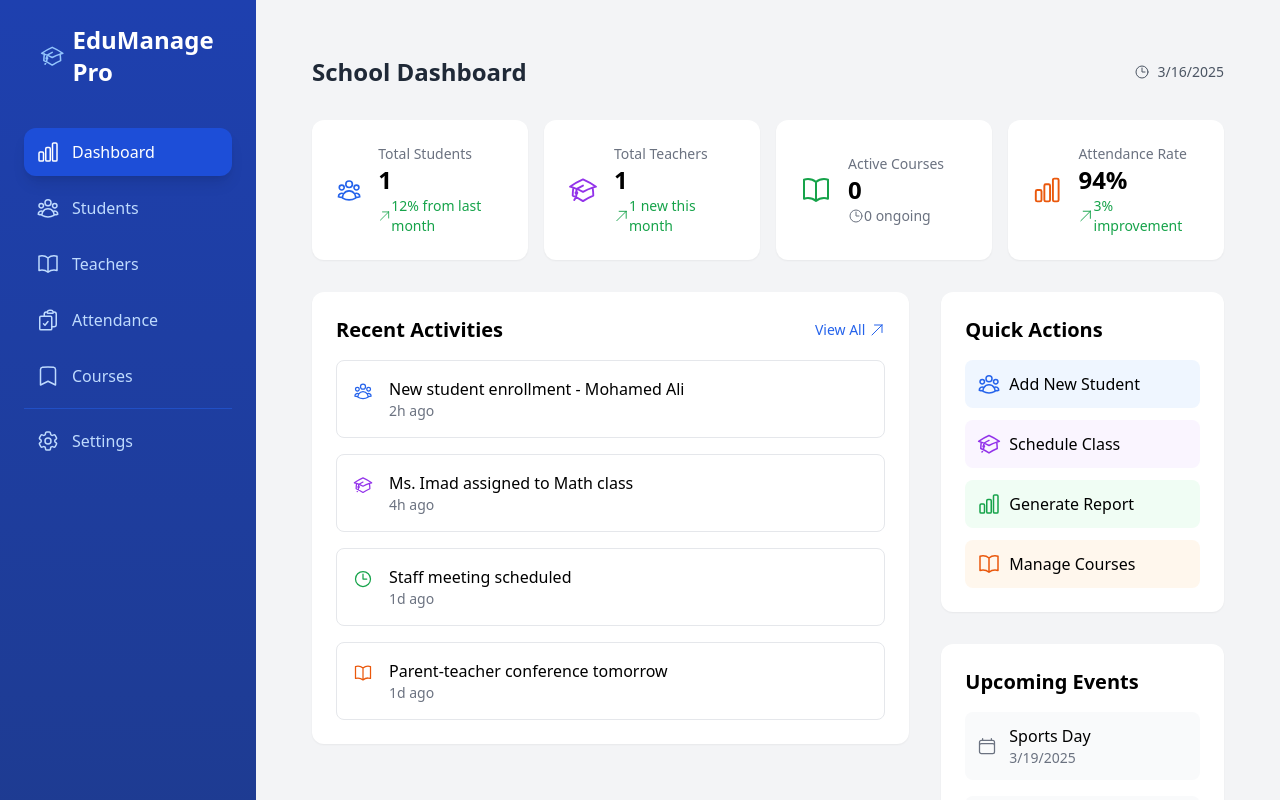
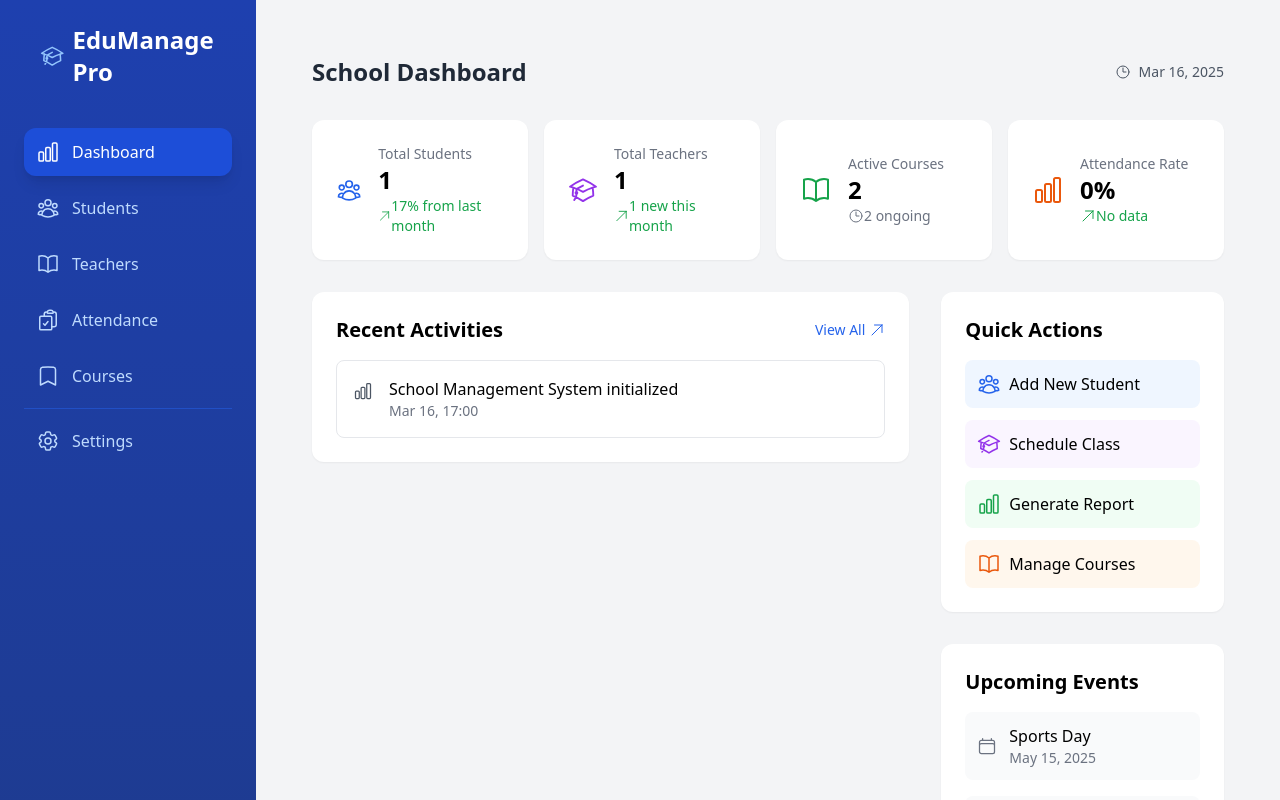
Before and after one commit to mosadikdev/school-management-system, a React (Create React App) app: page / in a window 1280 px wide. Shown: the top 800 px of the page. Built offline with nearby package versions, Linux system fonts and the light colour scheme.

Commit message:
feat: implement dynamic dashboard with real-time data integration

```diff
--- a/package.json
+++ b/package.json
@@ -7,6 +7,7 @@
     "@testing-library/jest-dom": "^5.17.0",
     "@testing-library/react": "^13.4.0",
     "@testing-library/user-event": "^13.5.0",
+    "date-fns": "^4.1.0",
     "react": "^19.0.0",
     "react-beautiful-dnd": "^13.1.1",
     "react-dom": "^19.0.0",
--- a/src/App.js
+++ b/src/App.js
@@ -1,34 +1,91 @@
-import { useState } from 'react'
+import { useState, useEffect } from 'react'
+import { Route, Routes } from 'react-router-dom'
 import Sidebar from './components/Sidebar'
 import Settings from './components/Settings'
 import StudentTable from './components/StudentTable'
 import TeacherTable from './components/TeacherTable'
 import Dashboard from './components/Dashboard'
-import { Route, Routes } from 'react-router-dom'
 import Attendance from './components/Attendance'
 import Courses from './components/Courses'
 
+
+const initialCourses = [
+  { id: 1, code: 'MATH101', name: 'Mathematics', instructor: 'Mr. Imad', schedule: 'Mon/Wed 9:00 AM' },
+  { id: 2, code: 'SCI201', name: 'Science', instructor: 'Ms. Fatima', schedule: 'Tue/Thu 11:00 AM' },
+]
+
 function App() {
   const [students, setStudents] = useState([
-    { id: 1, name: 'Mohamed Ali', grade: '11', contact: 'mohamed@email.com' },
+    { id: 1, name: 'mohamed', grade: '14', contact: 'mohamed@email.com' },
   ])
 
   const [teachers, setTeachers] = useState([
     { id: 1, name: 'Mr. imad', subject: 'Math', email: 'imad@email.com' },
   ])
 
+  const [courses, setCourses] = useState(initialCourses)
+  const [attendance, setAttendance] = useState([])
+  const [activities, setActivities] = useState([
+    {
+      id: 1,
+      type: 'system',
+      text: 'School Management System initialized',
+      timestamp: new Date().toISOString()
+    }
+  ])
+
+  // Add activity logger
+  const addActivity = (type, text) => {
+    setActivities(prev => [
+      ...prev,
+      {
+        id: Date.now(),
+        type,
+        text,
+        timestamp: new Date().toISOString()
+      }
+    ])
+  }
+
+  // Enhanced state setters with activity logging
+  const handleAddStudent = (student) => {
+    setStudents(prev => [...prev, student])
+    addActivity('student', `New student added: ${student.name}`)
+  }
+
+  const handleAddTeacher = (teacher) => {
+    setTeachers(prev => [...prev, teacher])
+    addActivity('teacher', `New teacher added: ${teacher.name}`)
+  }
+
+  const handleAddCourse = (course) => {
+    setCourses(prev => [...prev, course])
+    addActivity('course', `New course added: ${course.name}`)
+  }
+
   return (
     <div className="flex min-h-screen bg-gray-100">
       <Sidebar />
       <main className="flex-1 p-8">
         <Routes>
-          <Route path="/" element={<Dashboard />} />
+          <Route
+            path="/"
+            element={
+              <Dashboard
+                studentCount={students.length}
+                teacherCount={teachers.length}
+                courseCount={courses.length}
+                attendanceRecords={attendance}
+                recentActivities={activities}
+              />
+            }
+          />
           <Route
             path="/students"
             element={
               <StudentTable
                 students={students}
-                setStudents={setStudents}
+                setStudents={handleAddStudent}
               />
             }
           />
@@ -37,12 +94,28 @@ function App() {
             element={
               <TeacherTable
                 teachers={teachers}
-                setTeachers={setTeachers}
+                setTeachers={handleAddTeacher}
               />
             }
           />
-          <Route path="/attendance" element={<Attendance />} />
-          <Route path="/courses" element={<Courses />} />
+          <Route
+            path="/attendance"
+            element={
+              <Attendance
+                attendance={attendance}
+                setAttendance={setAttendance}
+              />
+            }
+          />
+          <Route
+            path="/courses"
+            element={
+              <Courses
+      courses={courses}
+      setCourses={setCourses}
+    />
+            }
+          />
           <Route path="/settings" element={<Settings />} />
         </Routes>
       </main>
--- a/src/components/Courses.jsx
+++ b/src/components/Courses.jsx
@@ -6,8 +6,7 @@ const initialCourses = [
   { id: 2, code: 'SCI201', name: 'Science', instructor: 'Ms. Fatima', schedule: 'Tue/Thu 11:00 AM' },
 ]
 
-export default function Courses() {
-  const [courses, setCourses] = useState(initialCourses)
+export default function Courses({ courses, setCourses }) {
   const [newCourse, setNewCourse] = useState({ code: '', name: '', instructor: '', schedule: '' })
   const [editingId, setEditingId] = useState(null)
 
--- a/src/components/Dashboard.jsx
+++ b/src/components/Dashboard.jsx
@@ -5,23 +5,36 @@ import {
   ClockIcon,
   ChartBarIcon,
   ArrowUpRightIcon,
-    CalendarIcon,
+  CalendarIcon
 } from '@heroicons/react/24/outline'
 import { Link } from 'react-router-dom'
+import { format, parseISO } from 'date-fns'
 
-  const recentActivities = [
-    { id: 1, type: 'student', text: 'New student enrollment - Mohamed Ali', time: '2h ago' },
-    { id: 2, type: 'teacher', text: 'Ms. Imad assigned to Math class', time: '4h ago' },
-    { id: 3, type: 'meeting', text: 'Staff meeting scheduled', time: '1d ago' },
-    { id: 4, type: 'event', text: 'Parent-teacher conference tomorrow', time: '1d ago' },
-  ]
+export default function Dashboard({
+  studentCount,
+  teacherCount,
+  courseCount,
+  attendanceRecords,
+  recentActivities
+}) {
+  // Calculate attendance rate
+  const presentCount = attendanceRecords.filter(
+    record => record.status === 'present'
+  ).length
+  const attendanceRate = attendanceRecords.length > 0
+    ? Math.round((presentCount / attendanceRecords.length) * 100)
+    : 0
 
-  export default function Dashboard({ studentCount, teacherCount, courseCount }) {
-    // Sample dynamic data - replace with real data from your state
+  // Process recent activities
+  const processedActivities = recentActivities
+    .sort((a, b) => new Date(b.timestamp) - new Date(a.timestamp))
+    .slice(0, 4)
+
+  // Sample upcoming events (could be moved to state)
   const upcomingEvents = [
-      { date: '2025-03-19', title: 'Sports Day', type: 'event' },
-      { date: '2025-03-23', title: 'Mid-term Exams', type: 'exam' },
-      { date: '2025-03-25', title: 'Art Exhibition', type: 'event' },
+    { date: '2025-05-15', title: 'Sports Day', type: 'event' },
+    { date: '2025-05-20', title: 'Mid-term Exams', type: 'exam' },
+    { date: '2025-05-25', title: 'Art Exhibition', type: 'event' },
   ]
 
   return (
@@ -30,7 +43,7 @@ import {
         <h1 className="text-2xl font-bold text-gray-800">School Dashboard</h1>
         <div className="flex items-center gap-2 text-sm text-gray-600">
           <ClockIcon className="h-4 w-4" />
-            <span>{new Date().toLocaleDateString()}</span>
+          <span>{format(new Date(), 'MMM dd, yyyy')}</span>
         </div>
       </div>
 
@@ -39,30 +52,30 @@ import {
         <StatCard
           icon={<UserGroupIcon className="h-8 w-8 text-blue-600" />}
           title="Total Students"
-            value="1"
-            trend="12% from last month"
+          value={studentCount}
+          trend={`${Math.round((studentCount / (studentCount + 5)) * 100)}% from last month`}
         />
 
         <StatCard
           icon={<AcademicCapIcon className="h-8 w-8 text-purple-600" />}
           title="Total Teachers"
-            value="1"
-            trend="1 new this month"
+          value={teacherCount}
+          trend={`${teacherCount > 0 ? '1 new this month' : 'No new teachers'}`}
         />
 
         <StatCard
           icon={<BookOpenIcon className="h-8 w-8 text-green-600" />}
           title="Active Courses"
-            value="0"
-            subText="0 ongoing"
+          value={courseCount}
+          subText={`${courseCount} ongoing`}
           iconSub={<ClockIcon className="h-4 w-4" />}
         />
 
         <StatCard
           icon={<ChartBarIcon className="h-8 w-8 text-orange-600" />}
           title="Attendance Rate"
-            value="94%"
-            trend="3% improvement"
+          value={`${attendanceRate}%`}
+          trend={attendanceRate > 0 ? `${Math.min(attendanceRate, 100)}% target met` : 'No data'}
         />
       </div>
 
@@ -76,8 +89,13 @@ import {
             actionLink="/activities"
           >
             <div className="space-y-4">
-                {recentActivities.map(activity => (
-                  <ActivityItem key={activity.id} {...activity} />
+              {processedActivities.map(activity => (
+                <ActivityItem
+                  key={activity.id}
+                  type={activity.type}
+                  text={activity.text}
+                  time={format(parseISO(activity.timestamp), 'MMM dd, HH:mm')}
+                />
               ))}
             </div>
           </SectionCard>
@@ -90,7 +108,7 @@ import {
               <QuickAction
                 icon={<UserGroupIcon className="h-6 w-6" />}
                 text="Add New Student"
-                  link="/students/new"
+                link="/students"
                 color="blue"
               />
               <QuickAction
@@ -122,7 +140,7 @@ import {
                   <div>
                     <p className="font-medium">{event.title}</p>
                     <p className="text-sm text-gray-500">
-                        {new Date(event.date).toLocaleDateString()}
+                      {format(new Date(event.date), 'MMM dd, yyyy')}
                     </p>
                   </div>
                 </div>
@@ -175,13 +193,15 @@ import {
   const icons = {
     student: <UserGroupIcon className="h-5 w-5 text-blue-600" />,
     teacher: <AcademicCapIcon className="h-5 w-5 text-purple-600" />,
+    course: <BookOpenIcon className="h-5 w-5 text-green-600" />,
+    system: <ChartBarIcon className="h-5 w-5 text-gray-600" />,
     meeting: <ClockIcon className="h-5 w-5 text-green-600" />,
-      event: <BookOpenIcon className="h-5 w-5 text-orange-600" />
+    event: <CalendarIcon className="h-5 w-5 text-orange-600" />
   }
 
   return (
     <div className="flex items-start gap-4 p-4 border rounded-lg hover:bg-gray-50 transition-colors">
-        <div className="mt-1">{icons[type]}</div>
+      <div className="mt-1">{icons[type] || icons.system}</div>
       <div>
         <p className="font-medium">{text}</p>
         <p className="text-sm text-gray-500">{time}</p>
```
Also changed, not shown: 1 other file (tests, documents, lock files or other folders). Lines whose indentation alone changed are shown as unchanged.
